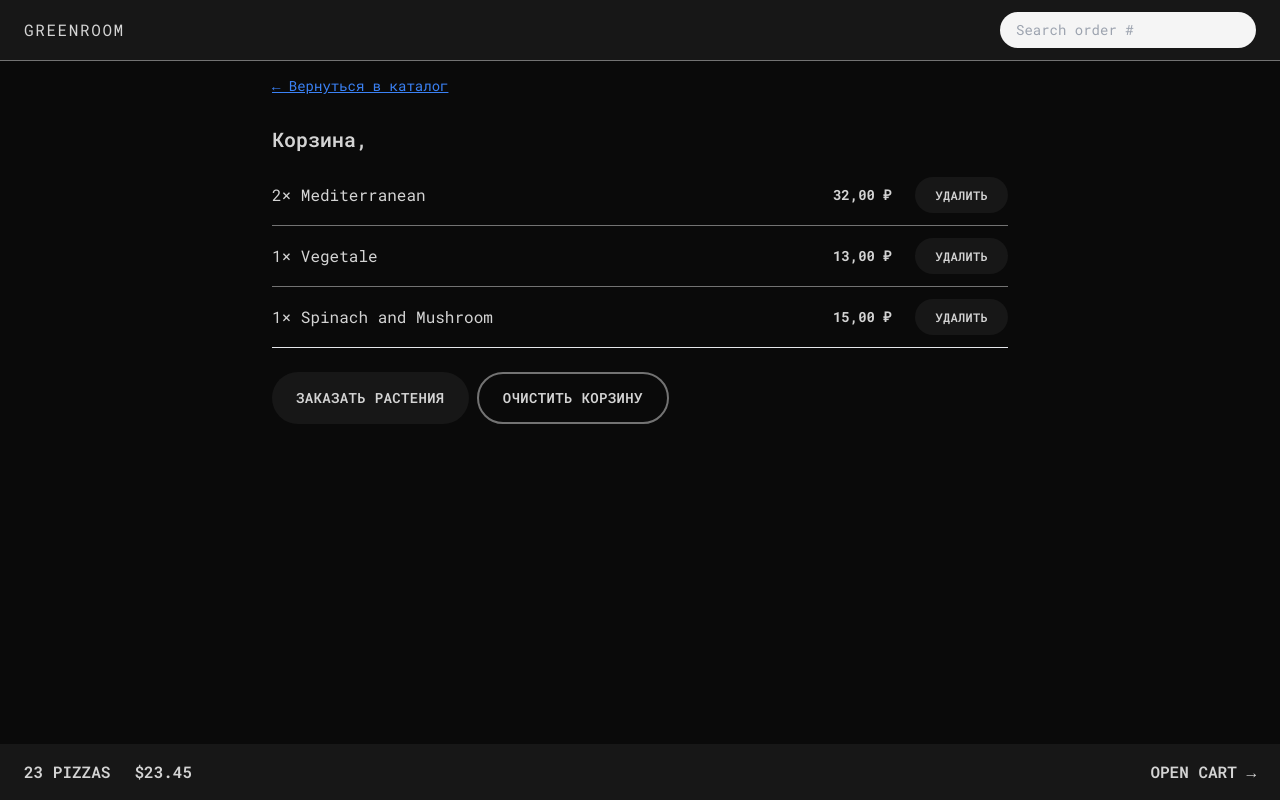
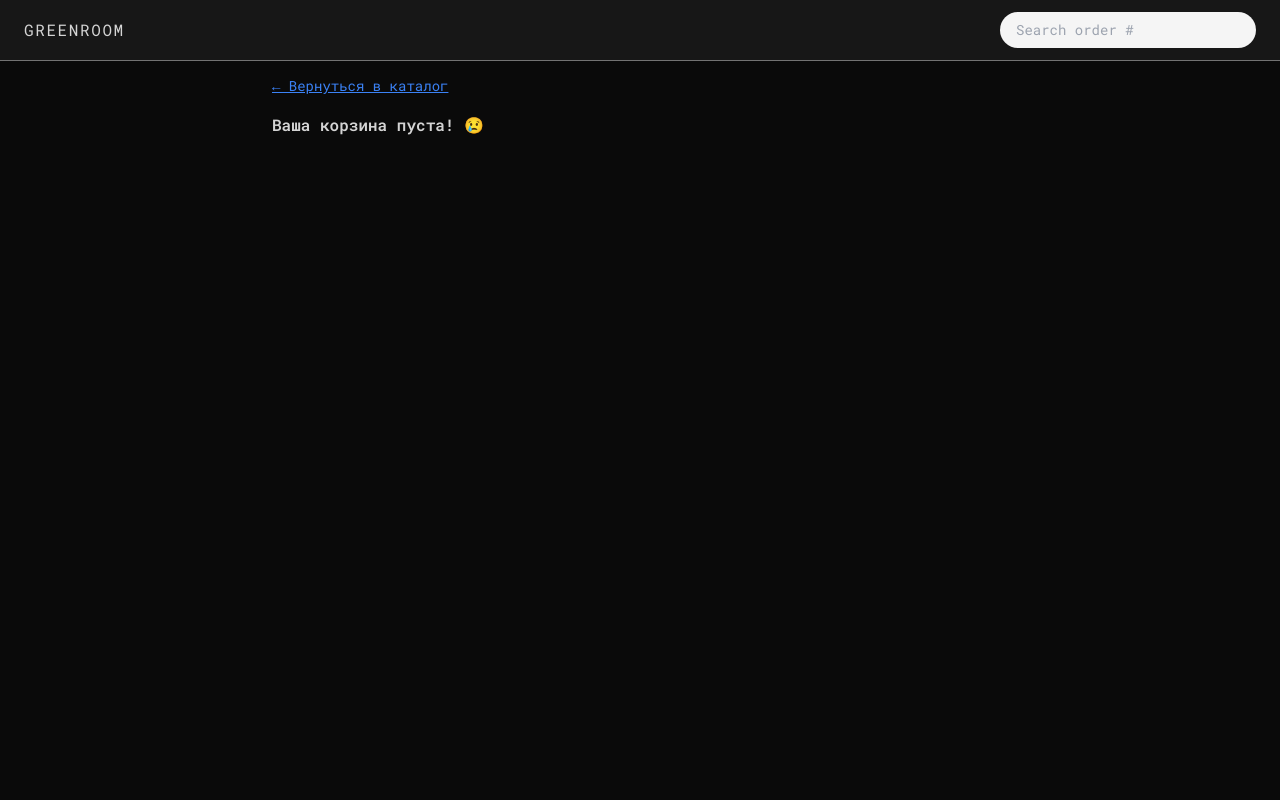
Before and after one commit to stpkkk/greenroom-store, a React (Vite) app: page /cart in a window 1280 px wide. Built offline with nearby package versions, Linux system fonts and the light colour scheme; what miragejs would draw is missing.

Commit message:
feat: add, delete item to Cart, clear Cart

```diff
--- a/src/features/cart/Cart.tsx
+++ b/src/features/cart/Cart.tsx
@@ -1,54 +1,37 @@
-import { useAppSelector } from '../../redux/hooks';
-import { Product } from '../../types/product';
+import { useAppDispatch, useAppSelector } from '../../redux/hooks';
 import Button from '../../ui/Button';
 import LinkButton from '../../ui/LinkButton';
 import CartItem from './CartItem';
-
-const fakeCart: Partial<Product>[] = [
-  {
-    id: 12,
-    name: 'Mediterranean',
-    quantity: 2,
-    unitPrice: 16,
-    totalPrice: 32,
-  },
-  {
-    id: 6,
-    name: 'Vegetale',
-    quantity: 1,
-    unitPrice: 13,
-    totalPrice: 13,
-  },
-  {
-    id: 11,
-    name: 'Spinach and Mushroom',
-    quantity: 1,
-    unitPrice: 15,
-    totalPrice: 15,
-  },
-];
+import { clearCart, getCart } from './cartSlice';
+import EmptyCart from './EmptyCart';
 
 function Cart() {
+  const dispatch = useAppDispatch();
   const { username } = useAppSelector((state) => state.user);
-  const cart = fakeCart;
+  const cart = useAppSelector(getCart);
+
+  function handleClearCart() {
+    dispatch(clearCart());
+  }
+
+  if (!cart.length) return <EmptyCart />;
 
   return (
     <div className="px-4 py-3">
       <LinkButton to="/menu">&larr; Вернуться в каталог</LinkButton>
-
-      <h2 className="mt-7 text-xl font-semibold">Корзина, {username}</h2>
-
+      <h2 className="mt-7 text-xl font-semibold">Корзина{`, ${username}`}</h2>
       <ul className="mt-3 divide-y divide-neutral-500 border-b">
         {cart.map((item) => (
           <CartItem item={item} key={item.id} />
         ))}
       </ul>
-
       <div className="mt-6 space-x-2">
         <Button style="primary" to="/order/new">
           Заказать растения
         </Button>
-        <Button style="secondary">Очистить корзину</Button>
+        <Button style="secondary" onClick={handleClearCart}>
+          Очистить корзину
+        </Button>
       </div>
     </div>
   );
--- a/src/features/cart/CartItem.tsx
+++ b/src/features/cart/CartItem.tsx
@@ -1,13 +1,22 @@
+import { useAppDispatch } from '../../redux/hooks';
 import { Product } from '../../types/product';
 import Button from '../../ui/Button';
 import { formatCurrency } from '../../utils/helpers';
+import { deleteItem } from './cartSlice';
 
 type CartItemProps = {
   item: Partial<Product>;
 };
 
 function CartItem({ item }: CartItemProps) {
-  const { name, quantity, totalPrice } = item;
+  const dispatch = useAppDispatch();
+  const { id, name, quantity, totalPrice } = item;
+
+  function handleDeleteFromCart() {
+    if (id) {
+      dispatch(deleteItem(id));
+    }
+  }
 
   return (
     <li className="py-3 sm:flex sm:items-center sm:justify-between">
@@ -16,7 +25,9 @@ function CartItem({ item }: CartItemProps) {
       </p>
       <div className="flex items-center justify-between sm:gap-6">
         <p className="text-sm font-bold">{formatCurrency(totalPrice || 0)}</p>
-        <Button style="small">Удалить</Button>
+        <Button style="small" onClick={handleDeleteFromCart}>
+          Удалить
+        </Button>
       </div>
     </li>
   );
--- a/src/features/cart/CartOverview.tsx
+++ b/src/features/cart/CartOverview.tsx
@@ -1,13 +1,21 @@
 import { Link } from 'react-router-dom'
+import { useAppSelector } from '../../redux/hooks';
+import { getTotalCartPrice, getTotalCartQuantity } from './cartSlice';
+import { formatCurrency } from '../../utils/helpers';
 
 function CartOverview() {
-	return (
+  const totalCartQuantity = useAppSelector(getTotalCartQuantity);
+  const totalCartPrice = useAppSelector(getTotalCartPrice);
+
+  if (!totalCartQuantity) return null;
+
+  return (
     <div className="flex items-center justify-between bg-neutral-900 p-4 px-4 py-4 text-sm font-semibold uppercase text-neutral-300 sm:px-6 md:text-base">
       <p className="space-x-4 sm:space-x-6">
-        <span>23 pizzas</span>
-        <span>$23.45</span>
+        <span>{totalCartQuantity} товаров</span>
+        <span>{formatCurrency(totalCartPrice)}</span>
       </p>
-      <Link to="/cart">Open cart &rarr;</Link>
+      <Link to="/cart">Корзина &rarr;</Link>
     </div>
   );
 }
--- a/src/features/cart/EmptyCart.tsx
+++ b/src/features/cart/EmptyCart.tsx
@@ -1,11 +1,11 @@
-import { Link } from 'react-router-dom';
+import LinkButton from '../../ui/LinkButton';
 
 function EmptyCart() {
   return (
-    <div>
-      <Link to="/menu">&larr; Back to menu</Link>
+    <div className="space-y-4 px-4 py-3">
+      <LinkButton to="/menu">&larr; Вернуться в каталог</LinkButton>
 
-      <p>Your cart is still empty. Start adding some pizzas :)</p>
+      <p className="font-semibold">Ваша корзина пуста! 😢</p>
     </div>
   );
 }
--- a/src/features/cart/cartSlice.ts
+++ b/src/features/cart/cartSlice.ts
@@ -6,17 +6,18 @@ type CartState = {
 };
 
 const initialState: CartState = {
-  // cart: [],
-  cart: [
-    {
-      id: 1,
-      name: 'dfsf',
-      quantity: 2,
-      unitPrice: 666,
-      totalPrice: 1332,
-    },
-  ],
+  cart: [],
 };
+//   cart: [
+//     {
+//       id: 1555,
+//       name: 'dfsf',
+//       quantity: 2,
+//       unitPrice: 666,
+//       totalPrice: 1332,
+//     },
+//   ],
+// };
 
 const cartSlice = createSlice({
   name: 'cart',
@@ -63,3 +64,11 @@ export const {
 } = cartSlice.actions;
 
 export default cartSlice.reducer;
+
+export const getCart = (state: { cart: CartState }) => state.cart.cart;
+
+export const getTotalCartQuantity = (state: { cart: CartState }) =>
+  state.cart.cart.reduce((acc, item) => acc + (item.quantity || 0), 0);
+
+export const getTotalCartPrice = (state: { cart: CartState }) =>
+  state.cart.cart.reduce((acc, item) => acc + (item.totalPrice || 0), 0);
--- a/src/features/menu/MenuItem.tsx
+++ b/src/features/menu/MenuItem.tsx
@@ -1,13 +1,45 @@
-import { Product } from '../../types/product'
+import { useState } from 'react';
+import { useAppDispatch } from '../../redux/hooks';
+import { Product } from '../../types/product';
 import Button from '../../ui/Button';
 import { formatCurrency } from '../../utils/helpers';
+import {
+  addItem,
+  decreaseItemQuantity,
+  increaseItemQuantity,
+} from '../cart/cartSlice';
 
 type MenuItemProps = {
   product: Product;
 };
 
 function MenuItem({ product }: MenuItemProps) {
-  const { name, unitPrice, description, soldOut, image } = product;
+  const dispatch = useAppDispatch();
+
+  const [quantity, setQuantity] = useState(1);
+  const { id, name, unitPrice, description, soldOut, image } = product;
+
+  function handleAddToCart() {
+    const newItem = {
+      id,
+      name,
+      quantity: 1,
+      unitPrice,
+      totalPrice: unitPrice * quantity,
+    };
+
+    dispatch(addItem(newItem));
+  }
+
+  function handleDecrementQuantity() {
+    setQuantity(quantity);
+    dispatch(decreaseItemQuantity(quantity));
+  }
+
+  function handleIncrementQuantity() {
+    setQuantity(quantity);
+    dispatch(increaseItemQuantity(quantity));
+  }
 
   return (
     <li className="flex flex-col items-center gap-4 py-2 sm:flex-row">
@@ -29,11 +61,28 @@ function MenuItem({ product }: MenuItemProps) {
               Распродано
             </p>
           )}
-          {!soldOut ? <Button style="small">Добавить в корзину</Button> : ''}
+          {!soldOut ? (
+            <>
+              <Button style="small" onClick={handleAddToCart}>
+                Добавить в корзину
+              </Button>
+              <div className="flex items-center justify-between gap-2">
+                <Button style="small" onClick={handleDecrementQuantity}>
+                  -
+                </Button>
+                <span>{quantity}</span>
+                <Button style="small" onClick={handleIncrementQuantity}>
+                  +
+                </Button>
+              </div>
+            </>
+          ) : (
+            ''
+          )}
         </div>
       </div>
     </li>
   );
 }
 
-export default MenuItem
+export default MenuItem;
--- a/src/ui/Button.tsx
+++ b/src/ui/Button.tsx
@@ -7,9 +7,10 @@ type ButtonProps = {
   type?: 'submit' | 'reset' | 'button';
   to?: string;
   style: 'primary' | 'small' | 'secondary';
+  onClick?: () => void;
 };
 
-function Button({ children, disabled, style, type, to }: ButtonProps) {
+function Button({ children, disabled, style, type, to, onClick }: ButtonProps) {
   const base =
     'bg-neutral-900 hover:bg-neutral-800 focus:outline-none focus:ring focus:ring-neutral-500 focus:ring-opacity-50 focus:ring-offset-2 disabled:cursor-not-allowed inline-block font-semibold tracking-wide uppercase transition-colors duration-300 rounded-full text-sm';
 
@@ -27,8 +28,25 @@ function Button({ children, disabled, style, type, to }: ButtonProps) {
       </Link>
     );
 
+  if (onClick)
+    return (
+      <button
+        type={type}
+        disabled={disabled}
+        className={styles[style]}
+        onClick={onClick}
+      >
+        {children}
+      </button>
+    );
+
   return (
-    <button type={type} disabled={disabled} className={styles[style]}>
+    <button
+      type={type}
+      disabled={disabled}
+      className={styles[style]}
+      onClick={onClick}
+    >
       {children}
     </button>
   );
```
